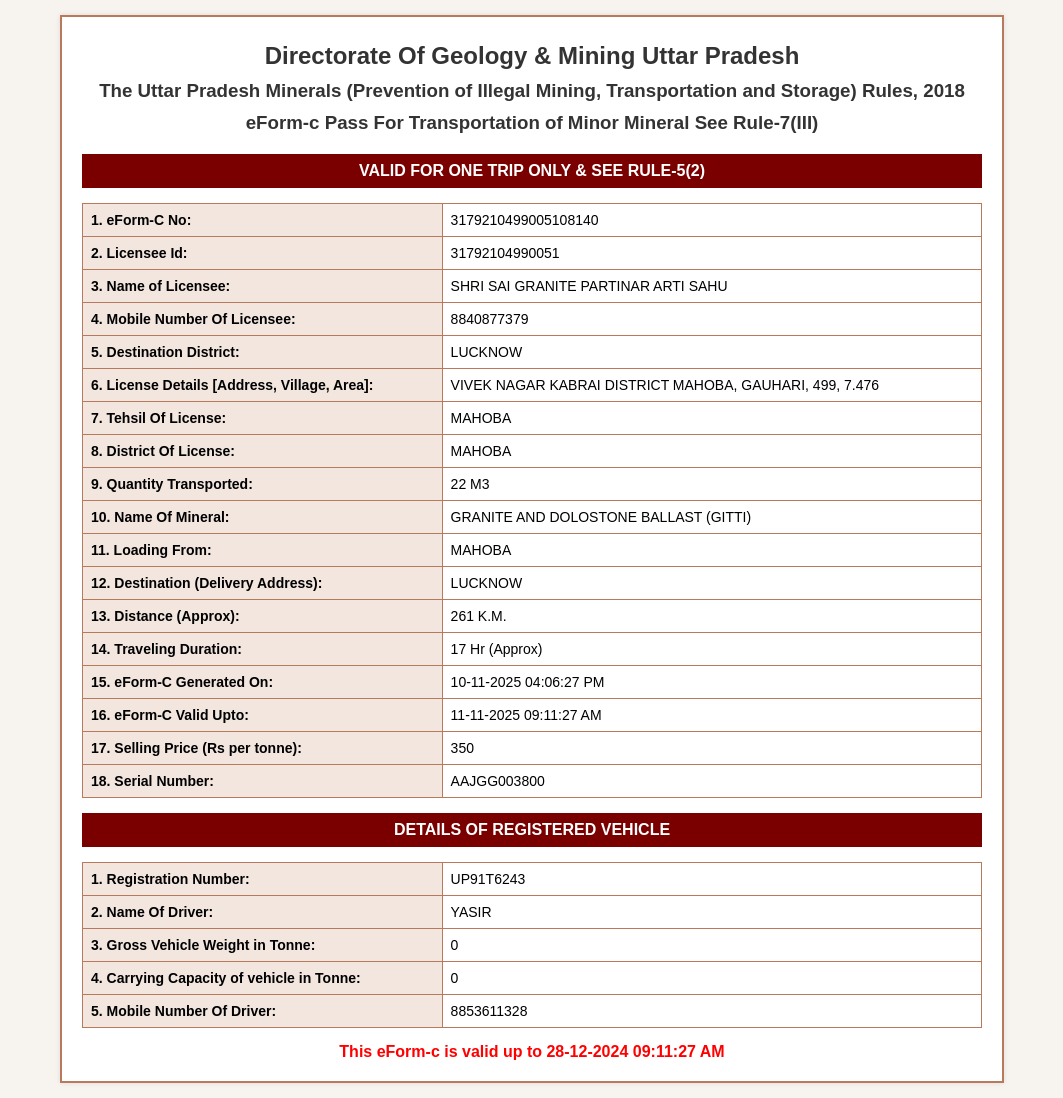
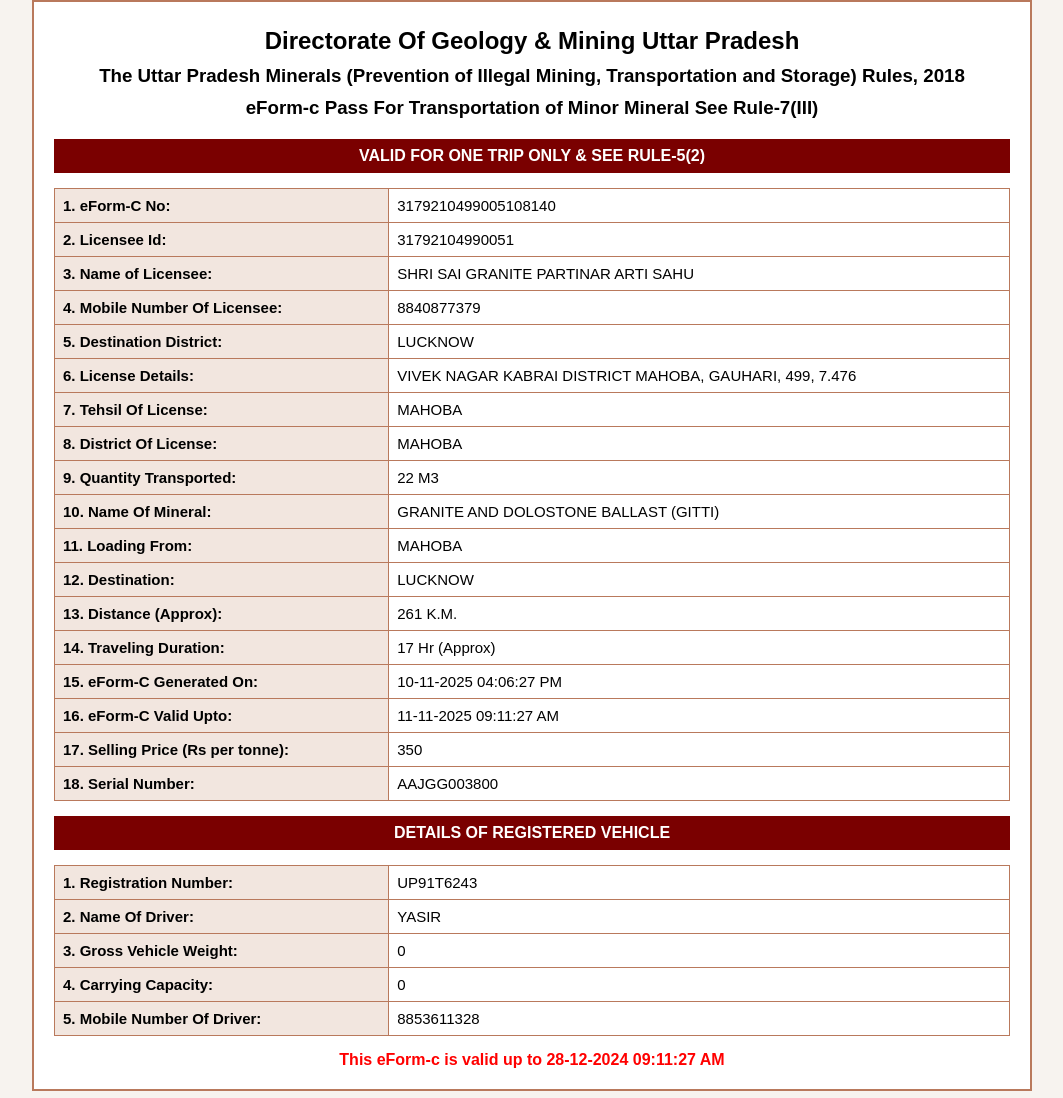
Before and after one commit to upminesupsdcgov/in, a plain HTML site: page index.html in a window 1280 px wide. Shown: the whole page, without its empty margins (108-1171 px from the left). Drawn offline with Linux system fonts and the light colour scheme.

Commit message:
Update index.html

```diff
--- a/index.html
+++ b/index.html
@@ -2,30 +2,32 @@
 <html lang="en">
 <head>
 <meta charset="UTF-8">
-<meta name="viewport" content="width=device-width, initial-scale=1.0">
+<meta name="viewport" content="width=1000, initial-scale=0.45">
 <title>eForm-C Pass</title>
+
 <style>
     body {
-        font-family: Arial, sans-serif;
+        margin: 0;
+        padding: 0;
         background: #f7f3ef;
-        margin: 0;
-        padding: 15px;
+        display: flex;
+        justify-content: center;
     }
 
-    .container {
-        max-width: 900px;
-        margin: auto;
+    /* FIXED WIDTH PAGE – ALWAYS SAME ON DESKTOP AND MOBILE */
+    .page {
+        width: 1000px;
         background: white;
         padding: 20px;
         border: 2px solid #b9795c;
-        box-shadow: 0 0 5px rgba(0,0,0,0.1);
+        box-sizing: border-box;
+        font-family: Arial, sans-serif;
     }
 
     h2, h3 {
         text-align: center;
         margin: 0;
         padding: 5px 0;
-        color: #333;
     }
 
     .section-title {
@@ -35,37 +37,25 @@
         padding: 8px;
         margin: 15px 0;
         font-weight: bold;
+        font-size: 16px;
     }
 
     table {
         width: 100%;
         border-collapse: collapse;
         margin-bottom: 15px;
+        font-size: 15px;
     }
 
     th, td {
         border: 1px solid #b9795c;
         padding: 8px;
-        font-size: 14px;
+        text-align: left;
     }
 
     th {
         background: #f2e6df;
-        width: 40%;
-        text-align: left;
-    }
-
-    @media (max-width: 600px) {
-        th, td {
-            display: block;
-            width: 100%;
-        }
-        th {
-            background: #f8d9c3;
-        }
-        td {
-            border-top: none;
-        }
+        width: 35%;
     }
 
     .footer {
@@ -73,12 +63,14 @@
         font-weight: bold;
         color: red;
         margin-top: 15px;
+        font-size: 16px;
     }
 </style>
 </head>
+
 <body>
 
-<div class="container">
+<div class="page">
 
     <h2>Directorate Of Geology & Mining Uttar Pradesh</h2>
     <h3>The Uttar Pradesh Minerals (Prevention of Illegal Mining, Transportation and Storage) Rules, 2018</h3>
@@ -92,13 +84,13 @@
         <tr><th>3. Name of Licensee:</th><td>SHRI SAI GRANITE PARTINAR ARTI SAHU</td></tr>
         <tr><th>4. Mobile Number Of Licensee:</th><td>8840877379</td></tr>
         <tr><th>5. Destination District:</th><td>LUCKNOW</td></tr>
-        <tr><th>6. License Details [Address, Village, Area]:</th><td>VIVEK NAGAR KABRAI DISTRICT MAHOBA, GAUHARI, 499, 7.476</td></tr>
+        <tr><th>6. License Details:</th><td>VIVEK NAGAR KABRAI DISTRICT MAHOBA, GAUHARI, 499, 7.476</td></tr>
         <tr><th>7. Tehsil Of License:</th><td>MAHOBA</td></tr>
         <tr><th>8. District Of License:</th><td>MAHOBA</td></tr>
         <tr><th>9. Quantity Transported:</th><td>22 M3</td></tr>
         <tr><th>10. Name Of Mineral:</th><td>GRANITE AND DOLOSTONE BALLAST (GITTI)</td></tr>
         <tr><th>11. Loading From:</th><td>MAHOBA</td></tr>
-        <tr><th>12. Destination (Delivery Address):</th><td>LUCKNOW</td></tr>
+        <tr><th>12. Destination:</th><td>LUCKNOW</td></tr>
         <tr><th>13. Distance (Approx):</th><td>261 K.M.</td></tr>
         <tr><th>14. Traveling Duration:</th><td>17 Hr (Approx)</td></tr>
         <tr><th>15. eForm-C Generated On:</th><td>10-11-2025 04:06:27 PM</td></tr>
@@ -112,8 +104,8 @@
     <table>
         <tr><th>1. Registration Number:</th><td>UP91T6243</td></tr>
         <tr><th>2. Name Of Driver:</th><td>YASIR</td></tr>
-        <tr><th>3. Gross Vehicle Weight in Tonne:</th><td>0</td></tr>
-        <tr><th>4. Carrying Capacity of vehicle in Tonne:</th><td>0</td></tr>
+        <tr><th>3. Gross Vehicle Weight:</th><td>0</td></tr>
+        <tr><th>4. Carrying Capacity:</th><td>0</td></tr>
         <tr><th>5. Mobile Number Of Driver:</th><td>8853611328</td></tr>
     </table>
 
```
